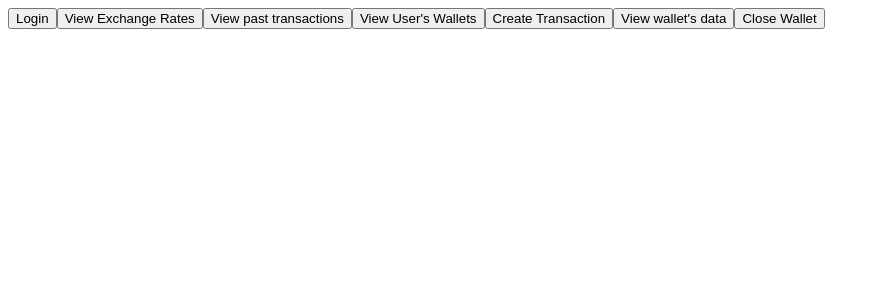
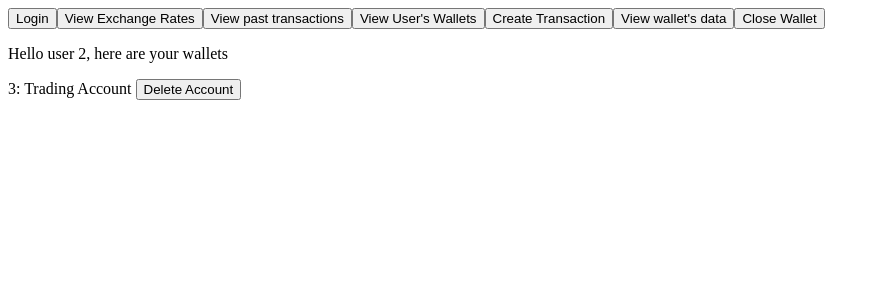
Before and after one commit to misterazi/TT6_Group-22, a React (Create React App) app in the folder client/: page /deletewallet in a window 1280 px wide. Shown: the top 300 px of the page, without its empty margins (0-880 px from the left). Built offline with nearby package versions, Linux system fonts and the light colour scheme.

Commit message:
wallet deletion page

```diff
--- a/client/src/App.js
+++ b/client/src/App.js
@@ -7,6 +7,7 @@ import Home from "./components/Home";
 import NavBar from "./components/NavBar";
 import WalletPage from "./WalletPage";
 import WalletDataPage from "./WalletDataPage";
+import DeleteWallet from "./DeleteWallet";
 
 function App() {
   return (
@@ -20,6 +21,7 @@ function App() {
           <Route path="/transactiontable" element={<TransactionTable />} />
           <Route path="/viewwallets" element={<WalletPage />} />
           <Route path="/viewwalletData" element={<WalletDataPage />} />
+          <Route path="/deletewallet" element={<DeleteWallet/>}/>
         </Routes>
       </Router>
     </div>
--- /dev/null
+++ b/client/src/DeleteWallet.jsx
@@ -0,0 +1,28 @@
+import walletdetails from "./data/walletdetails";
+import {useState} from 'react'
+
+
+const DeleteWallet=()=>{
+    const [num,setNum]=useState(false)
+
+    const handleConfirmDelete=()=>{
+        //input fetch to backend here
+        setNum(false);
+        alert("Account successfully deleted")
+    }
+
+    const handleDelete=()=>{
+        console.log("click");
+        setNum(true);
+    }
+    return(<>
+    <p>Hello user 2, here are your wallets</p>
+    {walletdetails.filter((x)=>x.user_id===2).map((item)=>{
+        return <p>{item.id}: {item.name} {num===false?<button onClick={handleDelete}>Delete Account</button>:<button onClick={handleConfirmDelete}>Confirm Delete</button>}</p>
+    })}
+
+
+    </>)
+}
+
+export default DeleteWallet;
--- a/client/src/components/NavBar.jsx
+++ b/client/src/components/NavBar.jsx
@@ -10,7 +10,7 @@ const NavBar=()=>{
         <button onClick={()=>{navigate('/viewwallets')}}>View User's Wallets</button>
         <button onClick={()=>{navigate('/')}}>Create Transaction</button>
         <button onClick={()=>{navigate('/viewwalletData')}}>View wallet's data</button>
-        <button onClick={()=>{navigate('/')}}>Close Wallet</button>
+        <button onClick={()=>{navigate('/deletewallet')}}>Close Wallet</button>
 
     </nav>
     </>)
```
